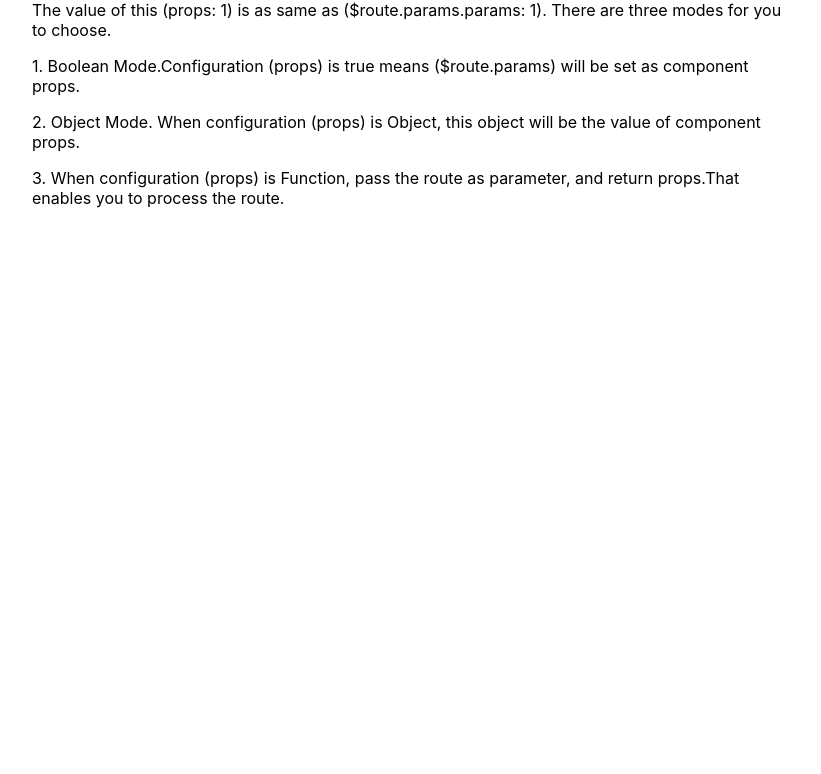
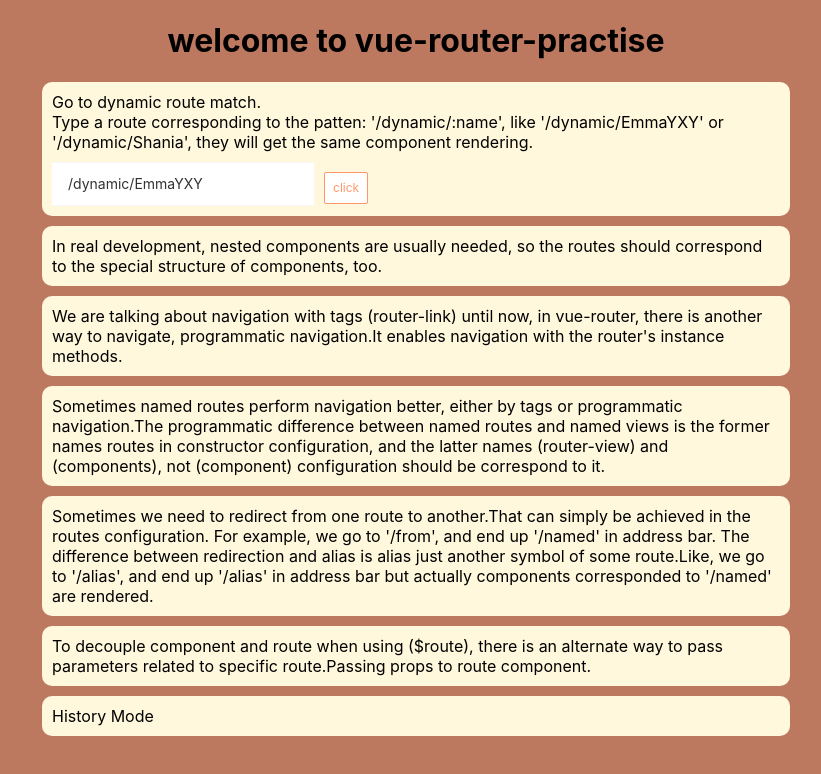
Before and after one commit to EmmaYXY/vue-router-practise, a Vue app: page /#/props/1 in a window 1280 px wide. Shown: the top 774 px of the page, without its empty margins (224-1045 px from the left). Built offline with nearby package versions, Linux system fonts and the light colour scheme.

Commit message:
start history mode

```diff
--- a/index.html
+++ b/index.html
@@ -4,6 +4,11 @@
     <meta charset="utf-8">
     <meta name="viewport" content="width=device-width,initial-scale=1.0">
     <title>vue-router-practise</title>
+    <style>
+      body {
+        background: #bd7860;
+      }
+    </style>
   </head>
   <body>
     <div id="app"></div>
--- a/src/components/Index.vue
+++ b/src/components/Index.vue
@@ -7,10 +7,12 @@
           <span>Go to dynamic route match.<br/>Type a route corresponding to the patten: '/dynamic/:name', like
             '/dynamic/EmmaYXY' or '/dynamic/Shania', they will get the same component rendering.
           </span>
-          <van-cell-group>
-            <van-field v-model="dynamicRoute"/>
-          </van-cell-group>
-          <van-button class="button" @click="goToDynamicRoute" plain size="small" type="info">click</van-button>
+          <div class="dynamic_field">
+            <van-cell-group>
+              <van-field size="small" v-model="dynamicRoute"/>
+            </van-cell-group>
+            <van-button class="button" @click="goToDynamicRoute" plain size="small" type="warning">click</van-button>
+          </div>
         </li>
         <li>
           <span @click="goToNestedRoutes">In real development, nested components are usually needed,
@@ -45,6 +47,11 @@
             specific route.Passing props to route component.
           </span>
         </li>
+        <li>
+          <span @click="goToHistoryMode">
+            History Mode
+          </span>
+        </li>
       </ul>
     </main>
   </div>
@@ -53,11 +60,19 @@
 <script>
 export default {
   name: 'Index',
+  props: {
+    from: {
+      type: String
+    }
+  },
   data () {
     return {
       msg: 'welcome to vue-router-practise',
       dynamicRoute: '/dynamic/EmmaYXY'
     }
+  },
+  created () {
+    console.info(this.from)
   },
   methods: {
     goToDynamicRoute () {
@@ -80,6 +95,9 @@ export default {
     },
     goToPassProps () {
       this.$router.push('/props/shaw')
+    },
+    goToHistoryMode () {
+      this.$router.push({name: 'history'})
     }
   }
 }
@@ -91,11 +109,21 @@ h1
   text-align center
 .content_links
   margin 0 10px
+  padding-bottom 20px
   text-align left
   .content
     .button
       margin-top 10px
     li
-      margin-top 20px
+      background: #fff8dc
+      padding 10px
+      border-radius 10px
+      margin-top 10px
       cursor pointer
+      .dynamic_field
+        display flex
+        margin-top 10px
+        .van-cell-group
+          width 36%
+          margin-right 10px
 </style>
--- /dev/null
+++ b/src/components/history/History.vue
@@ -0,0 +1,20 @@
+<template>
+  <div>
+  </div>
+</template>
+
+<script>
+export default {
+  name: 'History',
+  data () {
+    return {
+    }
+  },
+  methods: {
+  }
+}
+</script>
+
+<!-- Add "scoped" attribute to limit CSS to this component only -->
+<style lang="stylus">
+</style>
--- a/src/router/index.js
+++ b/src/router/index.js
@@ -11,6 +11,7 @@ import Bar from '../components/named/Bar'
 import Content from '../components/named/Content'
 import NamedNested from '../components/named/NamedNested'
 import Props from '../components/props/Props'
+import History from '../components/history/History.vue'
 
 Vue.use(Router)
 
@@ -18,7 +19,8 @@ let routes = [
   {
     path: '/',
     name: 'index',
-    component: Index
+    component: Index,
+    props: {from: 'index'}
   },
   {
     path: '/dynamic',
@@ -74,9 +76,15 @@ let routes = [
     path: '/props/:params',
     component: Props,
     props: true
+  },
+  {
+    path: '/history',
+    component: History,
+    name: 'history'
   }
 ]
 
 export default new Router({
+  mode: 'history',
   routes
 })
```
